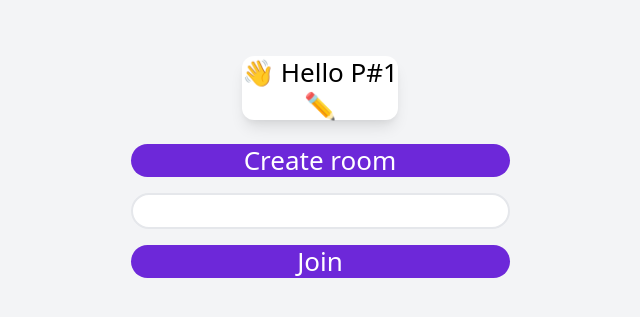
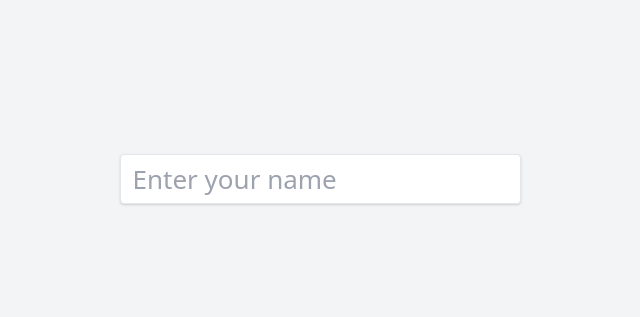
Before and after one commit to maciek-codes/teexid, a React (Create React App) app in the folder app/: page /room/1 in a window 1280 px wide. Shown: the part 221-538 px from the top of the page, without its empty margins (320-960 px from the left). Built offline with nearby package versions, Linux system fonts and the light colour scheme.

Commit message:
Send player name on join

```diff
--- a/app/src/App.tsx
+++ b/app/src/App.tsx
@@ -12,8 +12,8 @@ export interface RoomState {
 
 const initialState: RoomState = {
   id: '',
-  playerName: "P#1",
-  players: ["P#1"]
+  playerName: "",
+  players: []
 };
 
 type JoinedStatus = 'joined' | 'loading' | 'not_joined';
@@ -46,7 +46,11 @@ function App() {
   useEffect(() => {
     try {
       if (!ws.current && roomState.id) {
-        ws.current = new WebSocket('ws://localhost:8080/rooms/' + roomState.id);
+        ws.current = new WebSocket(
+          'ws://localhost:8080/rooms/'
+          + roomState.id
+          + '?playerName=' + roomState.playerName );
+
         ws.current.onopen = (ev: Event) => {
           console.log("Connected to the room.");
         };
@@ -90,7 +94,9 @@ function App() {
   const onCreateRoom = async () => {
     setJoinStatus("loading");
     try {
-      const response = await (await fetch('http://localhost:8080/rooms', { method: "POST" })).json();
+      const response = await (await fetch('http://localhost:8080/rooms', {
+        method: "POST",
+      })).json();
       setRoomState({ ...roomState, id: response.id });
     } catch (err) {
       setJoinStatus("not_joined");
@@ -103,25 +109,43 @@ function App() {
     setRoomState({ ...roomState, id: id });
   }
 
+  const onPlayerNameChanged = (name: string) => {
+    setRoomState({
+      ...roomState,
+      playerName: name
+    });
+  }
+
   let entrace;
+  if (roomState.playerName) {
     switch (joinStatus) {
       case 'joined': {
-      entrace = <GameRoom roomState={roomState} sendCommand={sendCommand} />;
+        entrace = (
+          <div className="transition duration-150 ease-in-out">
+            <GameRoom roomState={roomState} sendCommand={sendCommand} />
+          </div>
+        );
         break;
       }
       case 'not_joined': {
-      entrace = <CreateRoomButton createRoom={onCreateRoom} joinRoom={onJoinRoom} />;
+        entrace = (
+          <div className="transition duration-150 ease-in-out">
+            <CreateRoomButton createRoom={onCreateRoom} joinRoom={onJoinRoom} />
+          </div>
+        );
         break;
       }
       case 'loading': {
         entrace = <p>Loading...</p>
       }
     }
+  }
 
   return (
     <div className="App">
       <header className="App-header">
-        <PlayerName sendCommand={sendCommand} playerName={roomState.playerName} />
+        <PlayerName sendCommand={sendCommand} playerName={roomState.playerName}
+          onNameChanged={onPlayerNameChanged} />
         {entrace}
       </header>
     </div>
--- a/app/src/GameRoom.tsx
+++ b/app/src/GameRoom.tsx
@@ -1,7 +1,5 @@
-import { useState } from "react";
 import { Action, RoomState } from "./App";
 import PlayerList from "./PlayerList";
-import PlayerName from "./PlayerName";
 
 type GameRoomProps = {
   roomState: RoomState;
@@ -11,9 +9,7 @@ type GameRoomProps = {
 const GameRoom = ({ roomState, sendCommand }: GameRoomProps) => {
 
   return (
-    <div id="room" className="">
-      <PlayerName sendCommand={sendCommand} playerName={roomState.playerName} />
-
+    <div id="room" className="room">
       <div className="mt-2 mb-1 grid grid-cols-1 h-16 items-center font-medium space-x-4 text-black shadow-lg rounded-xl bg-white">
         Room: {roomState.id}
       </div>
--- a/app/src/PlayerName.tsx
+++ b/app/src/PlayerName.tsx
@@ -4,27 +4,36 @@ import { Action } from "./App";
 interface PlayerNameProps {
   playerName: string,
   sendCommand: (action: Action) => void;
+  onNameChanged: (newName: string) => void
 }
 
-const PlayerName = ({playerName, sendCommand}: PlayerNameProps) => {
+const PlayerName = ({playerName, sendCommand, onNameChanged}: PlayerNameProps) => {
 
   const [name, setName] = useState(playerName);
-  const [isEditingName, setIsEditingName] = useState(false);
+  const [isEditingName, setIsEditingName] = useState(name.trim() === '');
 
   const updateName = () => {
-    setIsEditingName(false);
-    sendCommand({ type: 'player/updateName', payload: name });
+    if (name.trim() !== '') {
+      setIsEditingName(false);
+      sendCommand({ type: 'player/updateName', payload: name });
+      onNameChanged(name);
+    }
   }
 
   return isEditingName ?
-    <input value={name} onChange={(val) => setName(val.currentTarget.value)}
+    <input
+      className="shadow appearance-none border rounded w-100 py-2 px-3 text-gray-700 leading-tight focus:outline-none focus:shadow-outline"
+      value={name} onChange={(val) => setName(val.currentTarget.value)}
+      placeholder="Enter your name"
       onBlur={updateName}
       onKeyDown={(e) => {
         if (e.key === 'Enter' || e.key === "Escape") {
           updateName();
         }
       }} /> :
-    <div className="grid grid-cols-1 h-16 items-center font-medium space-x-4 text-black shadow-lg rounded-xl bg-white">👋 Hello {name} <button onClick={() => setIsEditingName(true)}>✏️</button></div>;
+    <div className="h-6 w-200 px-4 py-1 items-center font-medium space-x-1 text-black shadow-lg rounded-xl bg-white">
+      👋 Hello {name} <button onClick={() => setIsEditingName(true)}>✏️</button>
+    </div>;
   }
 
 export default PlayerName;
```
Also changed, not shown: 1 other file (tests, documents, lock files or other folders). Lines whose indentation alone changed are shown as unchanged.
